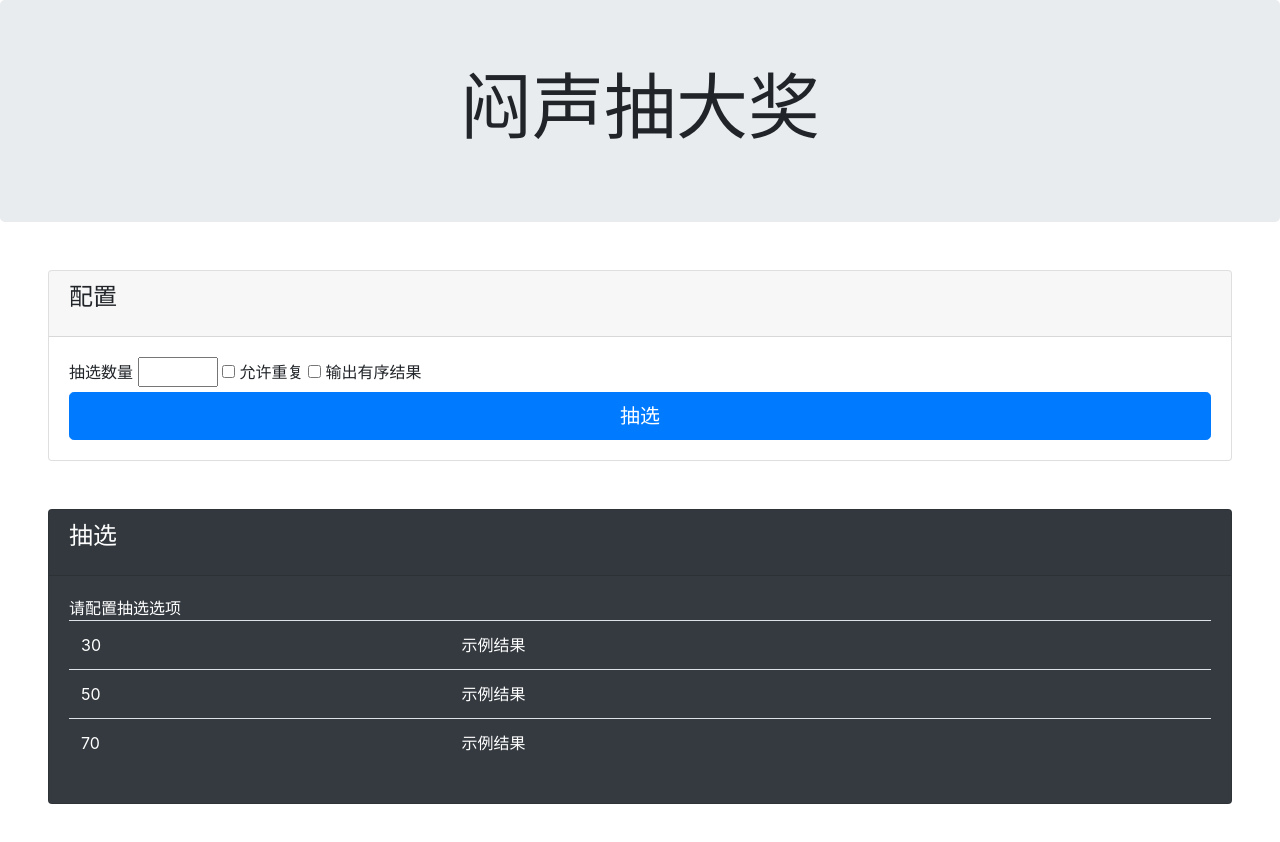
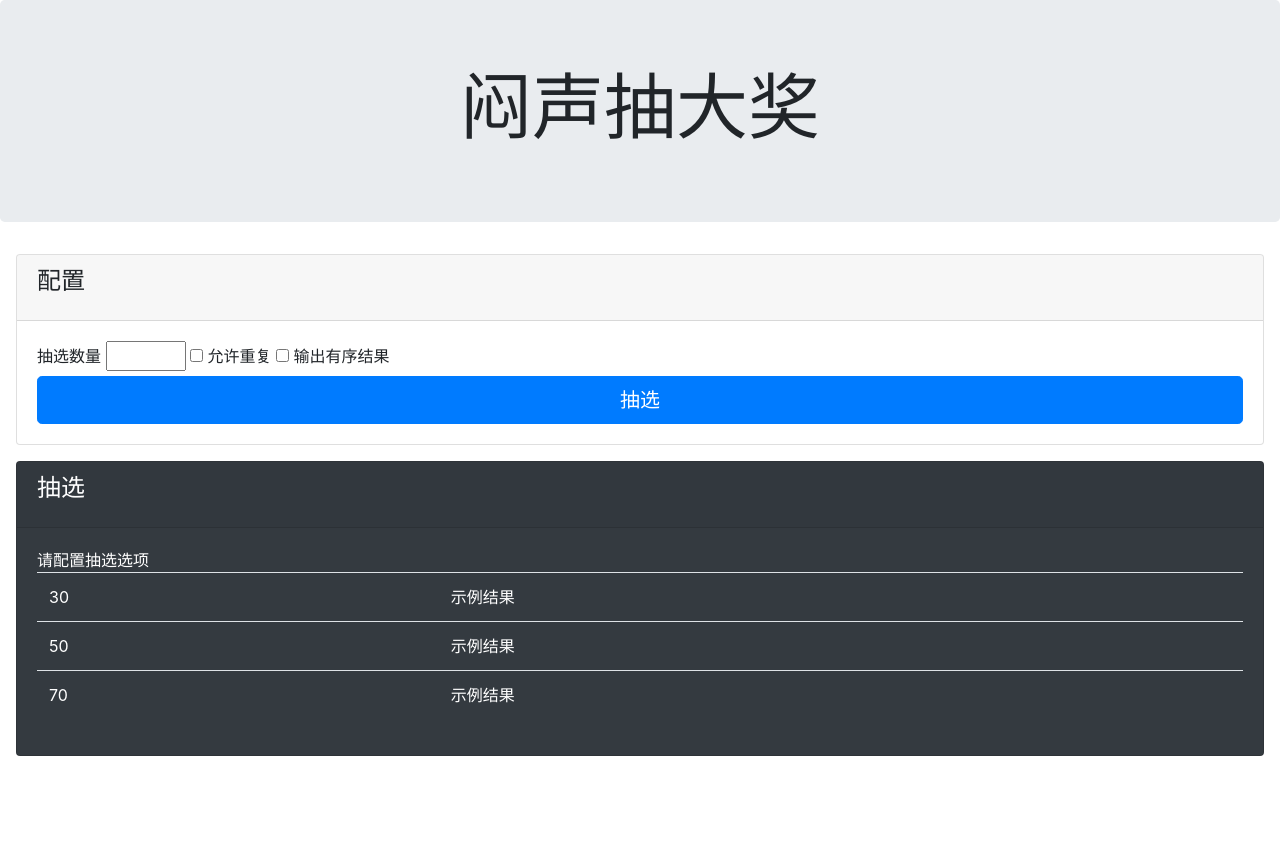
Before and after one commit to inkuxuan/MajRandomizer, a plain HTML site: page index.html in a window 1280 px wide. After the commit the page ends 800 px from the top, so only its background shows below. Drawn offline with Linux system fonts and the light colour scheme.

Commit message:
降低页边距

```diff
--- a/index.html
+++ b/index.html
@@ -27,7 +27,7 @@
 </div>
 <!--<div class="row">-->
 <!--<div class="m-auto">-->
-<div class="card m-5">
+<div class="card m-3">
     <div class="card-header">
         <h4 class="card-title">配置</h4>
     </div>
@@ -45,7 +45,7 @@
 </div>
 <!--</div>-->
 <!--</div>-->
-<div class="card bg-dark text-white m-5">
+<div class="card bg-dark text-white m-3">
     <div class="card-header">
         <h4 class="card-title">抽选</h4>
     </div>
```
